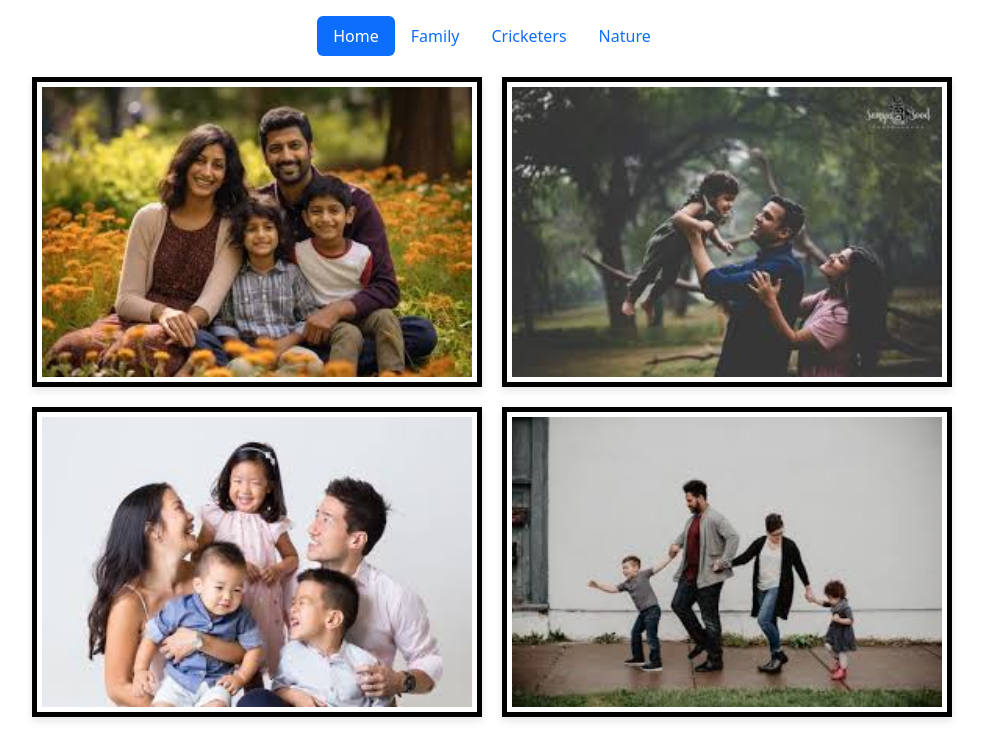
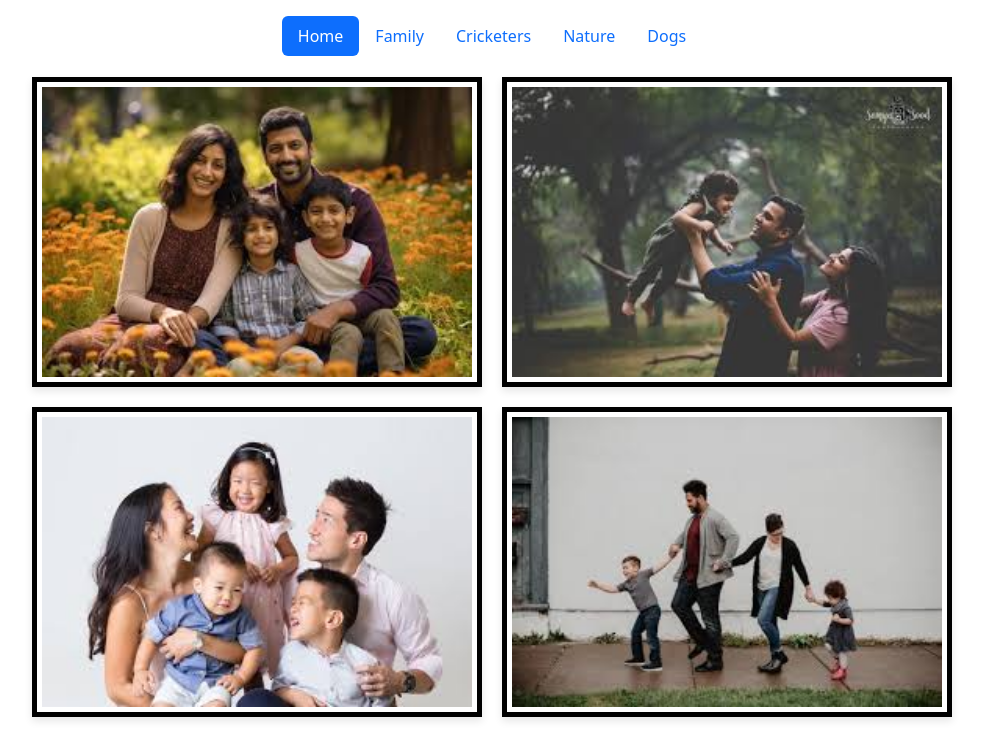
Before and after one commit to anubhab0709/image-gallery.github.io, a plain HTML site: page family.html in a window 1280 px wide. Shown: the top 734 px of the page, without its empty margins (148-1131 px from the left). Drawn offline with nearby package versions, Linux system fonts and the light colour scheme.

Commit message:
Update family.html

```diff
--- a/family.html
+++ b/family.html
@@ -16,6 +16,7 @@
       <li class="nav-item"><a href="./family.html" class="nav-link">Family</a></li>
       <li class="nav-item"><a href="./cricket.html" class="nav-link">Cricketers</a></li>
       <li class="nav-item"><a href="./nature.html" class="nav-link">Nature </a></li>
+      <li class="nav-item"><a href="./dogs.html" class="nav-link">Dogs</a></li>
     </ul>
     </header>
 
```
